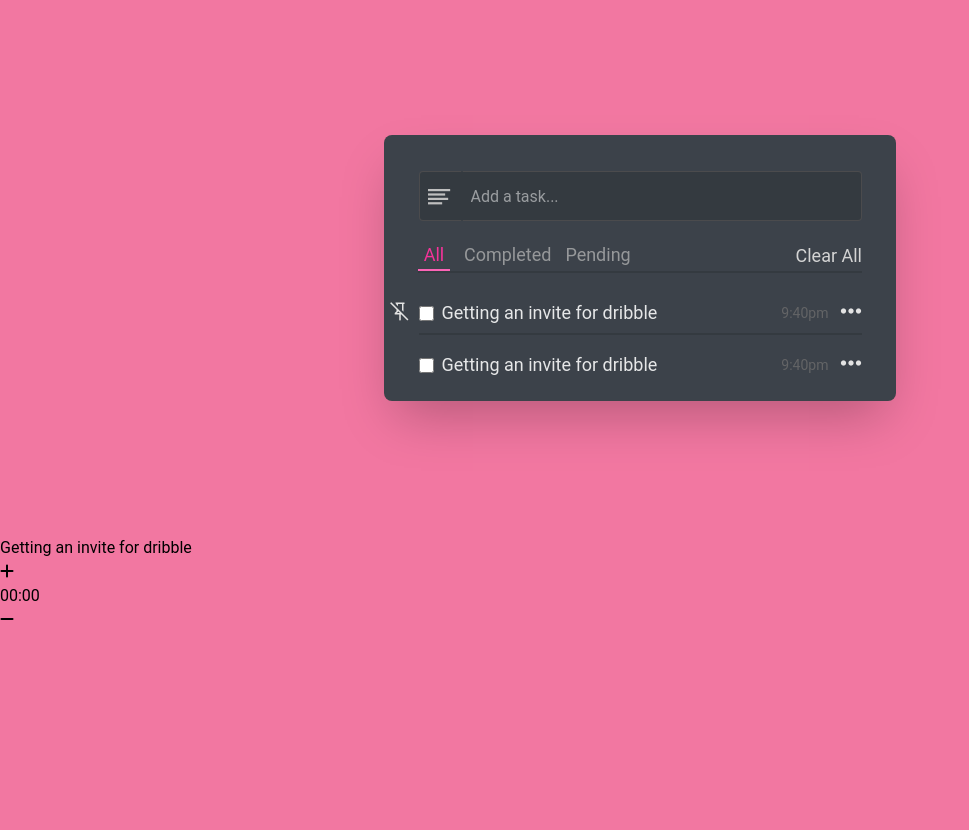
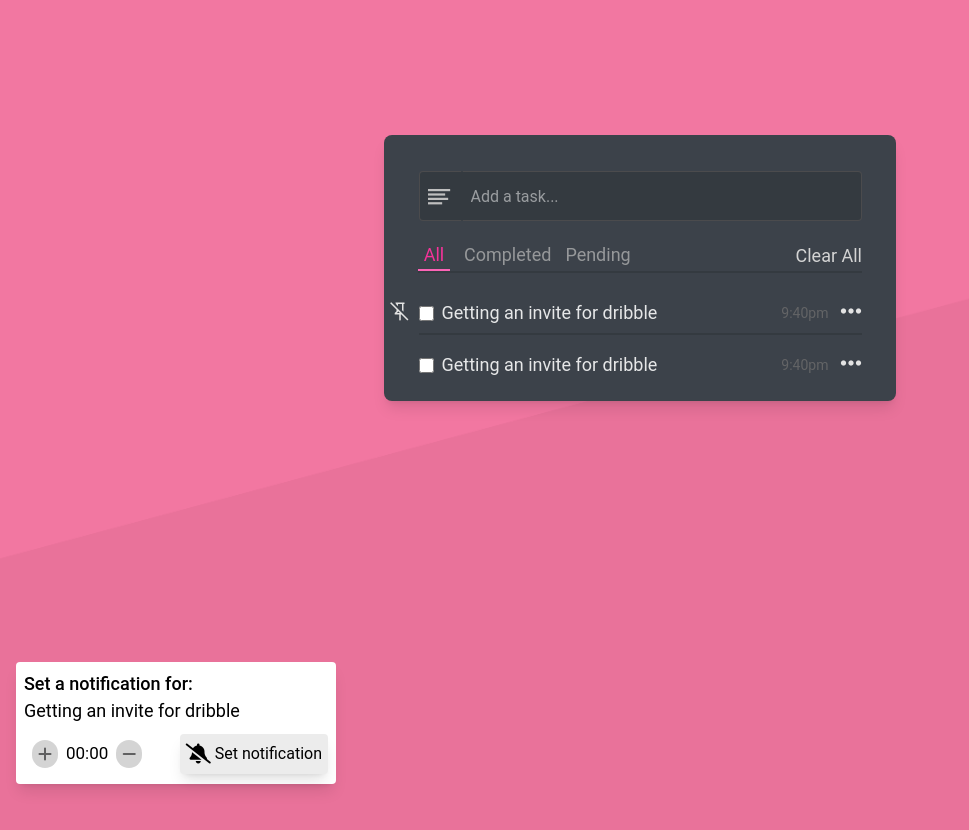
Before and after one commit to munachi821/Modern-todo-manager, a website: page src/index.html in a window 1280 px wide. Shown: the whole page, without its empty margins (0-969 px from the left). Drawn offline with Linux system fonts and the light colour scheme.

Commit message:
design flaws in notification
done with the notification features just some design flaws, maybe I'll fix them later

```diff
--- a/src/index.html
+++ b/src/index.html
@@ -8,12 +8,16 @@
     <title>Modern todo-list app</title>
   </head>
   <body
-    class="w-screen h-screen overflow-hidden bg-center bg-cover font-[roboto] relative"
-    style="background: url('todo-list-bg.png')"
+    class="w-screen h-screen overflow-hidden font-[roboto] relative"
+    style="
+      background: url('todo-list-bg.png');
+      background-position: center;
+      background-size: cover;
+    "
   >
     <div
       id="todo-container"
-      class="bg-[#3C424A] max-w-[512px] h-fit rounded-lg my-[135px] mx-auto pb-4 pt-4 shadow-2xl"
+      class="bg-[#3C424A] max-w-[512px] h-fit rounded-lg my-[135px] mx-auto pb-4 pt-4 shadow-lg"
     >
       <!-- input section -->
       <div class="flex items-center">
@@ -143,13 +147,26 @@
     </div>
 
     <!-- Notification Alert -->
-    <div class="fixed">
+    <div class="fixed bg-white shadow-lg w-[320px] rounded p-2 left-4 bottom-4">
       <ul>
-        <li class="">Getting an invite for dribble</li>
-        <div class="">
-          <i class="fa-solid fa-sharp fa-plus"></i>
-          <p>00:00</p>
-          <i class="fa-solid fa-sharp fa-minus"></i>
+        <li class="font-medium text-[18px]">Set a notification for:</li>
+        <li class="text-[18px]">Getting an invite for dribble</li>
+        <div class="flex justify-between mt-2">
+          <div class="flex p-2 space-x-2 items-center">
+            <i
+              class="fa-solid fa-sharp fa-plus bg-[#d4d4d4] rounded-full flex items-center self-center p-1.5 cursor-pointer text-[#606061]"
+            ></i>
+            <p class="text-[17px]">00:00</p>
+            <i
+              class="fa-solid fa-sharp fa-minus bg-[#d4d4d4] rounded-full flex items-center self-center p-1.5 cursor-pointer text-[#606061]"
+            ></i>
+          </div>
+          <button
+            class="border-none border-[#343A40] px-1.5 py-2 rounded cursor-pointer shadow-lg bg-[#ececec] flex items-center self-center"
+          >
+            <i class="fa-solid fa-bell-slash mr-1 text-xl"></i>
+            Set notification
+          </button>
         </div>
       </ul>
     </div>
```
Also changed, not shown: src/output.css.
